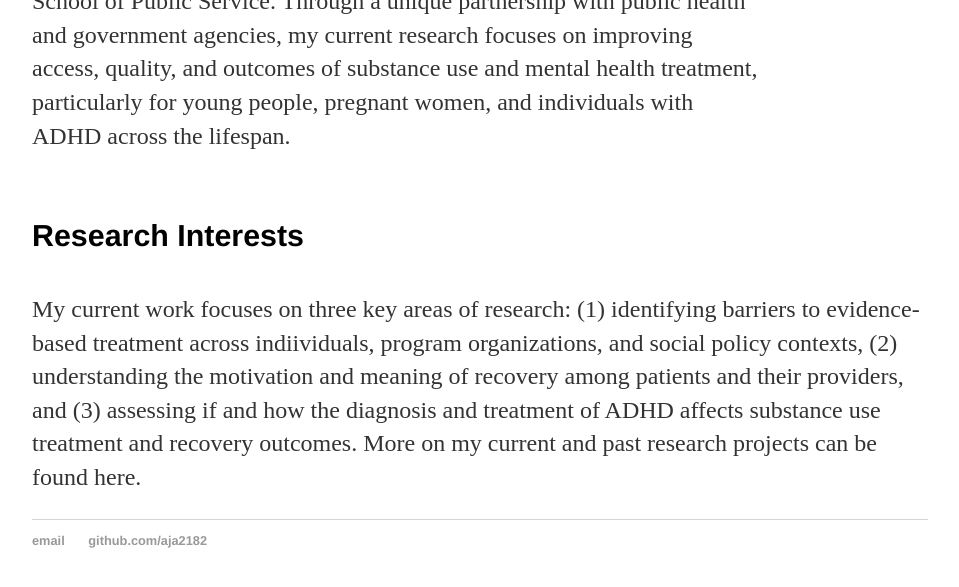
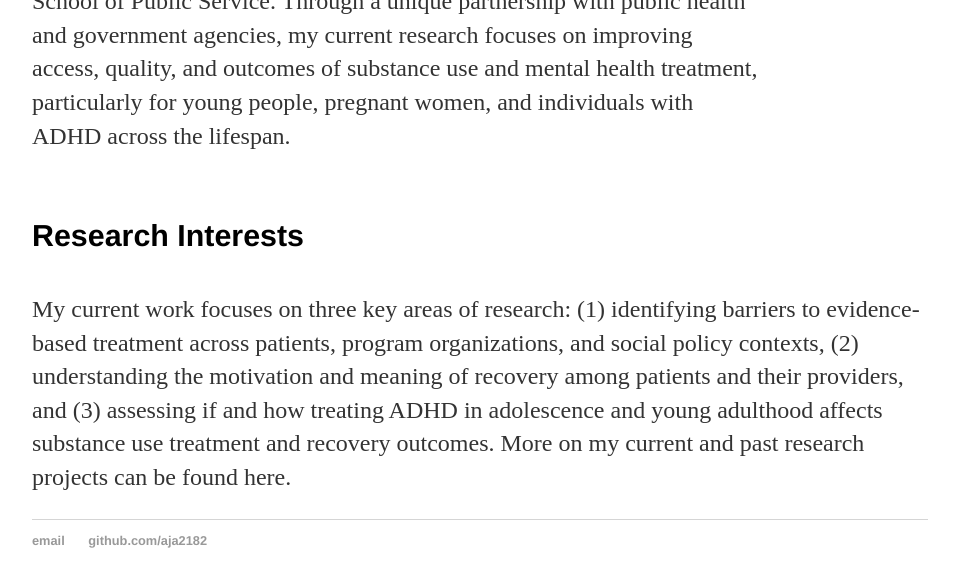
Before and after one commit to aja2182/aja2182.github.io, a Jekyll site: the page built from about/index.html, in a window 1280 px wide, cut to the strip 414-1004 px from the top of the page. Shown: the top 587 px of the strip, without its empty margins (160-1119 px from the left). Built offline with Jekyll 4.4.1, drawn with Linux system fonts in a browser that asks for light colours.

Commit message:
Update index.html

```diff
--- a/about/index.html
+++ b/about/index.html
@@ -70,7 +70,7 @@
 
     <h4>Research Interests</h4>
 
-    <p> My current work focuses on three key areas of research: (1) identifying barriers to evidence-based treatment across indiividuals, program organizations, and social policy contexts, (2) understanding the motivation and meaning of recovery among patients and their providers, and (3) assessing if and how the diagnosis and treatment of ADHD affects substance use treatment and recovery outcomes. More on my current and past research projects can be found here. </p>
+    <p> My current work focuses on three key areas of research: (1) identifying barriers to evidence-based treatment across patients, program organizations, and social policy contexts, (2) understanding the motivation and meaning of recovery among patients and their providers, and (3) assessing if and how treating ADHD in adolescence and young adulthood affects substance use treatment and recovery outcomes. More on my current and past research projects can be found here. </p>
 
 
 </body>
```
